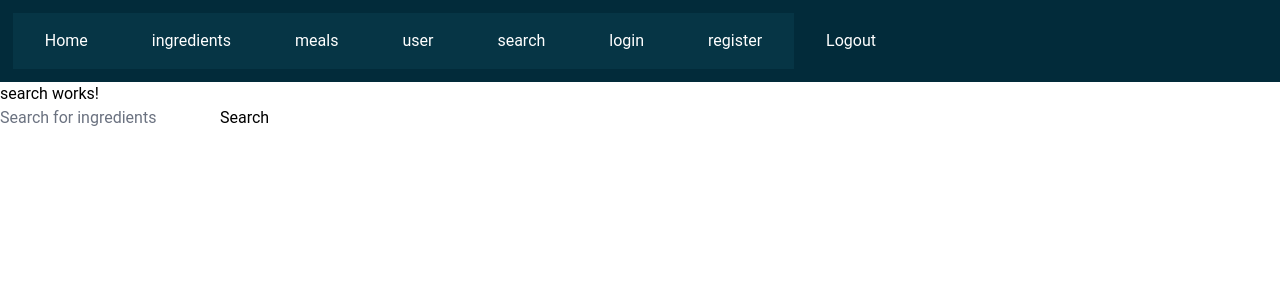
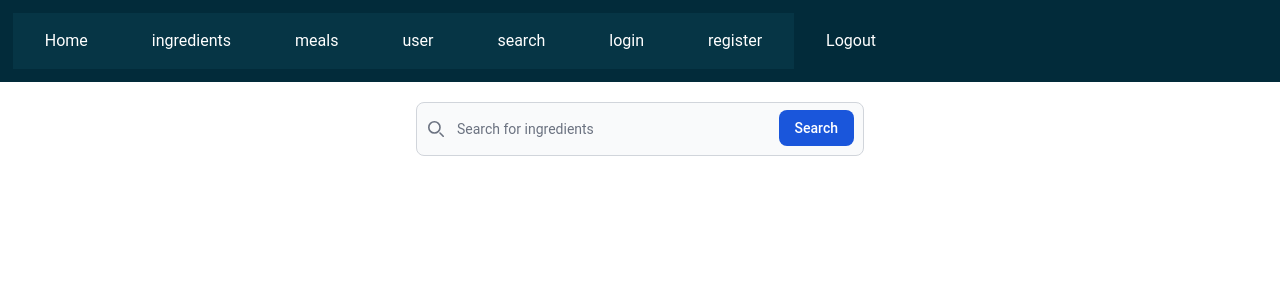
Before and after one commit to Banderas13/koolyhealth, an Angular app: page /search in a window 1280 px wide. Shown: the top 300 px of the page. Built offline with nearby package versions, Linux system fonts and the light colour scheme; sample sign-in values are in the browser's storage.

Commit message:
Updated Styling with flowbite

```diff
--- a/src/app/search/search.component.html
+++ b/src/app/search/search.component.html
@@ -1,15 +1,22 @@
-<p>search works!</p>
+<div class="max-w-md mx-auto mt-5">
+  <label for="default-search" class="mb-2 text-sm font-medium text-gray-900 sr-only dark:text-white">Search</label>
+  <div class="relative">
+      <div class="absolute inset-y-0 start-0 flex items-center ps-3 pointer-events-none">
+          <svg class="w-4 h-4 text-gray-500 dark:text-gray-400" aria-hidden="true" xmlns="http://www.w3.org/2000/svg" fill="none" viewBox="0 0 20 20">
+              <path stroke="currentColor" stroke-linecap="round" stroke-linejoin="round" stroke-width="2" d="m19 19-4-4m0-7A7 7 0 1 1 1 8a7 7 0 0 1 14 0Z"/>
+          </svg>
+      </div>
+      <input  [(ngModel)]="searchQuery" type="search" id="default-search" class="block w-full p-4 ps-10 text-sm text-gray-900 border border-gray-300 rounded-lg bg-gray-50 focus:ring-blue-500 focus:border-blue-500 dark:bg-gray-700 dark:border-gray-600 dark:placeholder-gray-400 dark:text-white dark:focus:ring-blue-500 dark:focus:border-blue-500" placeholder="Search for ingredients" required />
+      <button (click)="searchIngredients()" class="text-white absolute end-2.5 bottom-2.5 bg-blue-700 hover:bg-blue-800 focus:ring-4 focus:outline-none focus:ring-blue-300 font-medium rounded-lg text-sm px-4 py-2 dark:bg-blue-600 dark:hover:bg-blue-700 dark:focus:ring-blue-800">Search</button>
+  </div>
+  <div *ngIf="ingredients.length > 0">
+    <ul class="max-w-md divide-y divide-gray-200 dark:divide-gray-700">
+      <li class="p-4 sm:p-4 flex" *ngFor="let ingredient of ingredients">
+        {{ ingredient.name }}
+        <button  class="text-white bg-gradient-to-r from-cyan-400 via-cyan-500 to-cyan-600 hover:bg-gradient-to-br focus:ring-4 focus:outline-none focus:ring-cyan-300 dark:focus:ring-cyan-800 shadow-lg shadow-cyan-500/50 dark:shadow-lg dark:shadow-cyan-800/80 font-medium rounded-lg text-sm px-5 py-2.5 text-center ms-auto"
+        (click)="addIngredient(ingredient)">Add</button>
+      </li>
+    </ul>
+  </div>
 
-<div>
-  <input [(ngModel)]="searchQuery" placeholder="Search for ingredients" />
-  <button (click)="searchIngredients()">Search</button>
 </div>
-
-<div *ngIf="ingredients.length > 0">
-  <ul>
-    <li *ngFor="let ingredient of ingredients">
-      {{ ingredient.name }}
-      <button (click)="addIngredient(ingredient)">Add</button>
-    </li>
-  </ul>
-</div>
--- a/src/app/user/user.component.html
+++ b/src/app/user/user.component.html
@@ -1,23 +1,23 @@
-<p>user works!</p>
+<!-- <p>user works!</p> -->
 
-<h1>Welcome {{firstName}}</h1>
+<!-- <h1>Welcome {{firstName}}</h1> -->
 
 <!-- Update Carb Effect -->
-<div>
+<!-- <div>
   <label for="carbEffect">Carb Effect:</label>
   <input type="number" id="carbEffect" [(ngModel)]="carbEffect" />
   <button (click)="updateCarbEffect()">Confirm</button>
-</div>
+</div> -->
 
 <!-- Update Insulin -->
-<div>
+<!-- <div>
   <label for="insulin">Insulin:</label>
   <input type="number" id="insulin" [(ngModel)]="insulin" />
   <button (click)="updateInsulin()">Confirm</button>
-</div>
+</div> -->
 
 <!-- Update Password -->
-<div>
+<!-- <div>
   <label for="currentPassword">Current Password:</label>
   <input type="password" id="currentPassword" [(ngModel)]="currentPassword" />
 </div>
@@ -29,4 +29,77 @@
   <label for="confirmPassword">Confirm New Password:</label>
   <input type="password" id="confirmPassword" [(ngModel)]="confirmPassword" />
 </div>
-<button (click)="updatePassword()">Update Password</button>
+<button (click)="updatePassword()">Update Password</button> -->
+
+<!-- <div class="relative p-4 bg-white rounded-lg shadow dark:bg-gray-800 sm:p-5">
+  <div class="flex justify-between items-center pb-4 mb-4 rounded-t border-b sm:mb-5 dark:border-gray-600">
+    <h3 class="text-lg font-semibold text-gray-900 dark:text-white">
+        Update {{firstName}}'s Data
+    </h3>
+  </div>
+  <div class="flex items-center justify-center min-h-screen bg-gray-100">
+    <form class="relative p-4 bg-white rounded-lg shadow dark:bg-gray-800 sm:p-5 w-9/12">
+      <div class="grid gap-4 mb-4 sm:grid-cols-1">
+          <div>
+              <label for="carbEffect" class="block mb-2 text-sm font-medium text-gray-900 dark:text-white">Carbohydrates per Unit</label>
+              <input type="number" id="carbEffect" [(ngModel)]="carbEffect" class="bg-gray-50 border border-gray-300 text-gray-900 text-sm rounded-lg focus:ring-primary-600 focus:border-primary-600 block w-full p-2.5 dark:bg-gray-700 dark:border-gray-600 dark:placeholder-gray-400 dark:text-white dark:focus:ring-primary-500 dark:focus:border-primary-500" placeholder="g Carbohydrates per Unit Insulin">
+          </div>
+          <div>
+              <label for="insulin" class="block mb-2 text-sm font-medium text-gray-900 dark:text-white">Insulin Correction</label>
+              <input type="number" id="insulin" [(ngModel)]="insulin" class="bg-gray-50 border border-gray-300 text-gray-900 text-sm rounded-lg focus:ring-primary-600 focus:border-primary-600 block w-full p-2.5 dark:bg-gray-700 dark:border-gray-600 dark:placeholder-gray-400 dark:text-white dark:focus:ring-primary-500 dark:focus:border-primary-500" placeholder="mg/Dl per Unit Insulin">
+          </div>
+          <div>
+              <label for="newPassword" class="block mb-2 text-sm font-medium text-gray-900 dark:text-white">New Password</label>
+              <input type="password" id="newPassword" [(ngModel)]="newPassword" class="bg-gray-50 border border-gray-300 text-gray-900 text-sm rounded-lg focus:ring-primary-600 focus:border-primary-600 block w-full p-2.5 dark:bg-gray-700 dark:border-gray-600 dark:placeholder-gray-400 dark:text-white dark:focus:ring-primary-500 dark:focus:border-primary-500" placeholder="******">
+          </div>
+          <div>
+            <label for="confirmPassword" class="block mb-2 text-sm font-medium text-gray-900 dark:text-white">Confirm Password</label>
+            <input type="password" id="confirmPassword" [(ngModel)]="confirmPassword" class="bg-gray-50 border border-gray-300 text-gray-900 text-sm rounded-lg focus:ring-primary-600 focus:border-primary-600 block w-full p-2.5 dark:bg-gray-700 dark:border-gray-600 dark:placeholder-gray-400 dark:text-white dark:focus:ring-primary-500 dark:focus:border-primary-500" placeholder="******">
+          </div>
+      </div>
+      <div class="flex items-center space-x-4">
+          <button  (click)="updatePassword()" class="text-white bg-primary-700 hover:bg-primary-800 focus:ring-4 focus:outline-none focus:ring-primary-300 font-medium rounded-lg text-sm px-5 py-2.5 text-center dark:bg-primary-600 dark:hover:bg-primary-700 dark:focus:ring-primary-800">
+              Update password
+          </button>
+      </div>
+    </form>
+  </div>
+</div> -->
+
+
+      <!-- Modal content -->
+      <div class="relative p-4 bg-white rounded-lg shadow dark:bg-gray-800 sm:p-5  ">
+      <div class="relative p-4 bg-white rounded-lg shadow dark:bg-gray-800 sm:p-5">
+          <!-- Modal header -->
+          <div class="flex justify-between items-center pb-4 mb-4 rounded-t border-b sm:mb-5 dark:border-gray-600">
+              <h3 class="text-lg font-semibold text-gray-900 dark:text-white">
+                  Update {{firstName}}'s Data
+              </h3>
+          </div>
+          <!-- Modal body -->
+          <form action="#">
+            <div class="grid gap-4 mb-4 sm:grid-cols-1 w-1/2">
+              <div>
+                  <label for="carbEffect" class="block mb-2 text-sm font-medium text-gray-900 dark:text-white">Carbohydrates per Unit</label>
+                  <input type="number" id="carbEffect" [(ngModel)]="carbEffect" class="bg-gray-50 border border-gray-300 text-gray-900 text-sm rounded-lg focus:ring-primary-600 focus:border-primary-600 block w-full p-2.5 dark:bg-gray-700 dark:border-gray-600 dark:placeholder-gray-400 dark:text-white dark:focus:ring-primary-500 dark:focus:border-primary-500" placeholder="g Carbohydrates per Unit Insulin">
+              </div>
+              <div>
+                  <label for="insulin" class="block mb-2 text-sm font-medium text-gray-900 dark:text-white">Insulin Correction</label>
+                  <input type="number" id="insulin" [(ngModel)]="insulin" class="bg-gray-50 border border-gray-300 text-gray-900 text-sm rounded-lg focus:ring-primary-600 focus:border-primary-600 block w-full p-2.5 dark:bg-gray-700 dark:border-gray-600 dark:placeholder-gray-400 dark:text-white dark:focus:ring-primary-500 dark:focus:border-primary-500" placeholder="mg/Dl per Unit Insulin">
+              </div>
+              <div>
+                  <label for="newPassword" class="block mb-2 text-sm font-medium text-gray-900 dark:text-white">New Password</label>
+                  <input type="password" id="newPassword" [(ngModel)]="newPassword" class="bg-gray-50 border border-gray-300 text-gray-900 text-sm rounded-lg focus:ring-primary-600 focus:border-primary-600 block w-full p-2.5 dark:bg-gray-700 dark:border-gray-600 dark:placeholder-gray-400 dark:text-white dark:focus:ring-primary-500 dark:focus:border-primary-500" placeholder="******">
+              </div>
+              <div>
+                <label for="confirmPassword" class="block mb-2 text-sm font-medium text-gray-900 dark:text-white">Confirm Password</label>
+                <input type="password" id="confirmPassword" [(ngModel)]="confirmPassword" class="bg-gray-50 border border-gray-300 text-gray-900 text-sm rounded-lg focus:ring-primary-600 focus:border-primary-600 block w-full p-2.5 dark:bg-gray-700 dark:border-gray-600 dark:placeholder-gray-400 dark:text-white dark:focus:ring-primary-500 dark:focus:border-primary-500" placeholder="******">
+              </div>
+          </div>
+          <div class="flex items-center space-x-4">
+              <button  (click)="updatePassword()" class="text-white bg-primary-700 hover:bg-primary-800 focus:ring-4 focus:outline-none focus:ring-primary-300 font-medium rounded-lg text-sm px-5 py-2.5 text-center dark:bg-primary-600 dark:hover:bg-primary-700 dark:focus:ring-primary-800">
+                  Update password
+              </button>
+          </div>
+        </form>
+      </div>
```
